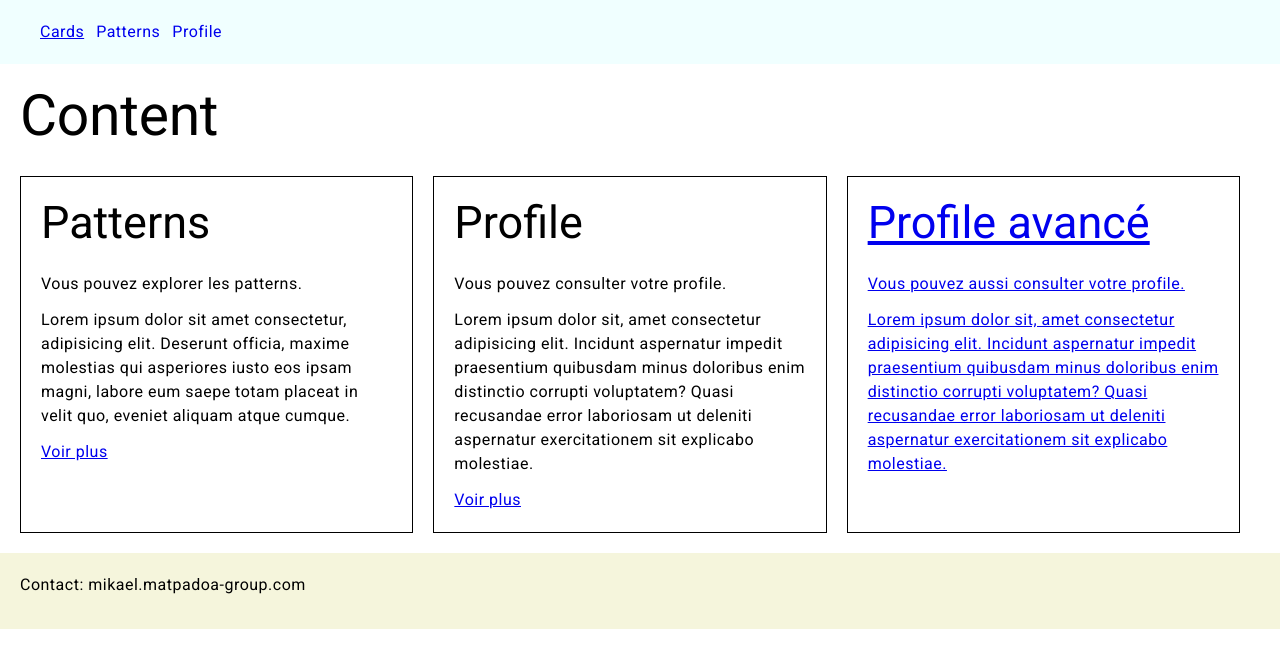
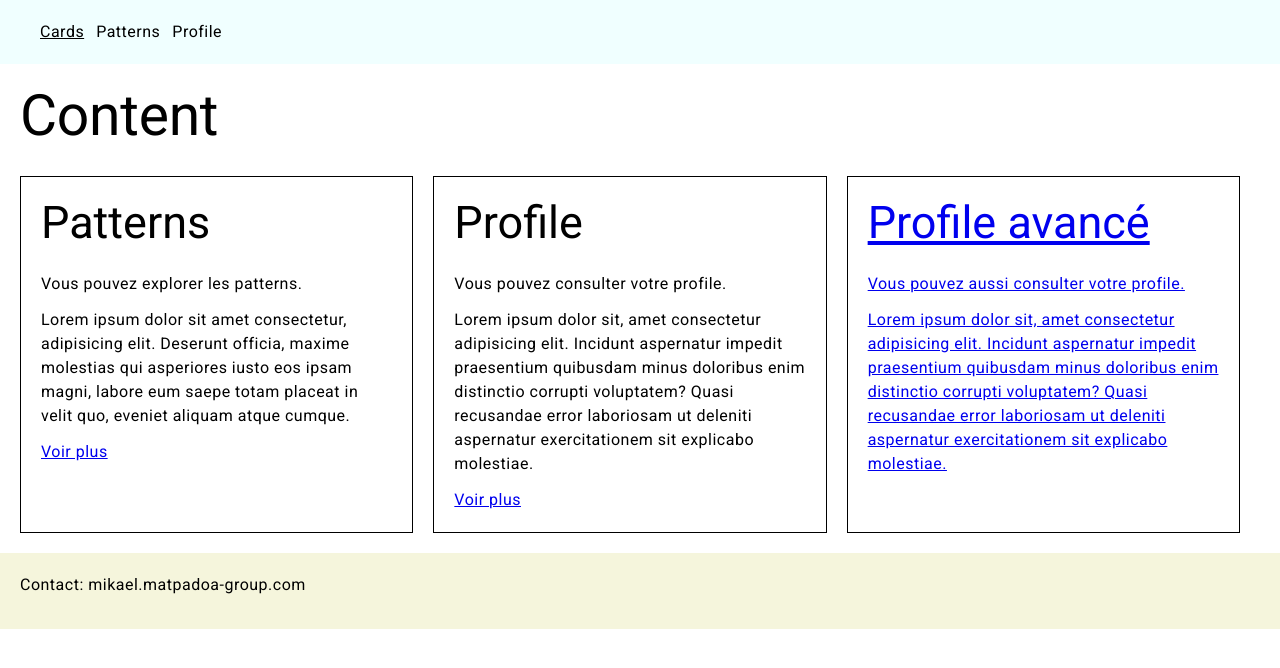
Before and after one commit to Mikael1006/formation-a11y, an Angular app: page /cards in a window 1280 px wide. Shown: the top 668 px of the page. Built offline with nearby package versions, Linux system fonts and the light colour scheme.

Commit message:
a style nav

```diff
--- a/src/app/app.component.scss
+++ b/src/app/app.component.scss
@@ -25,11 +25,12 @@ nav > ul {
   }
   margin: 0;
   padding-left: 20px;
+
+  a {
+   text-decoration: unset;
+   color: unset;
+  }
 }
-
- a {
-  text-decoration: unset;
- }
 
 .sr-only {
 	border: 0 !important;
```
